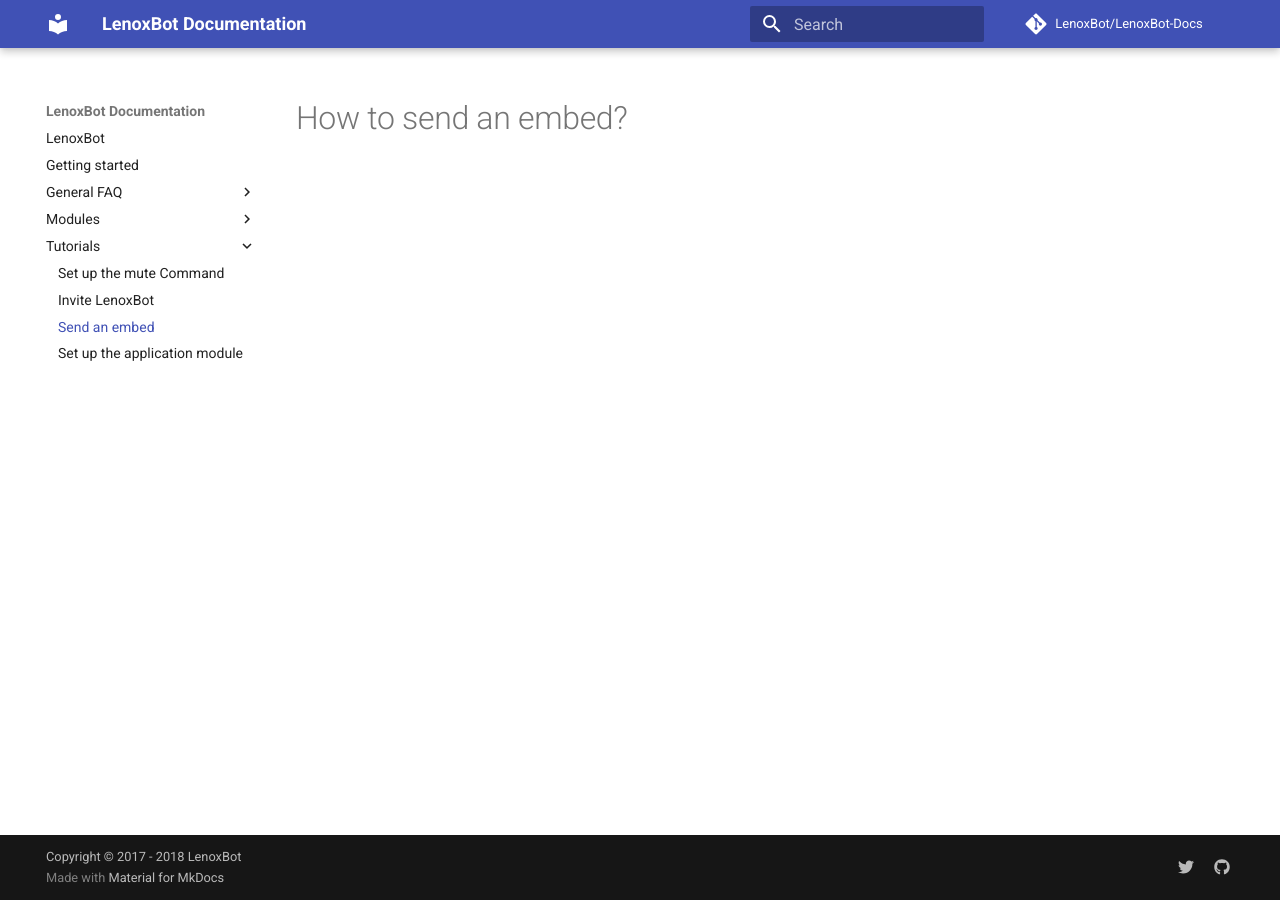
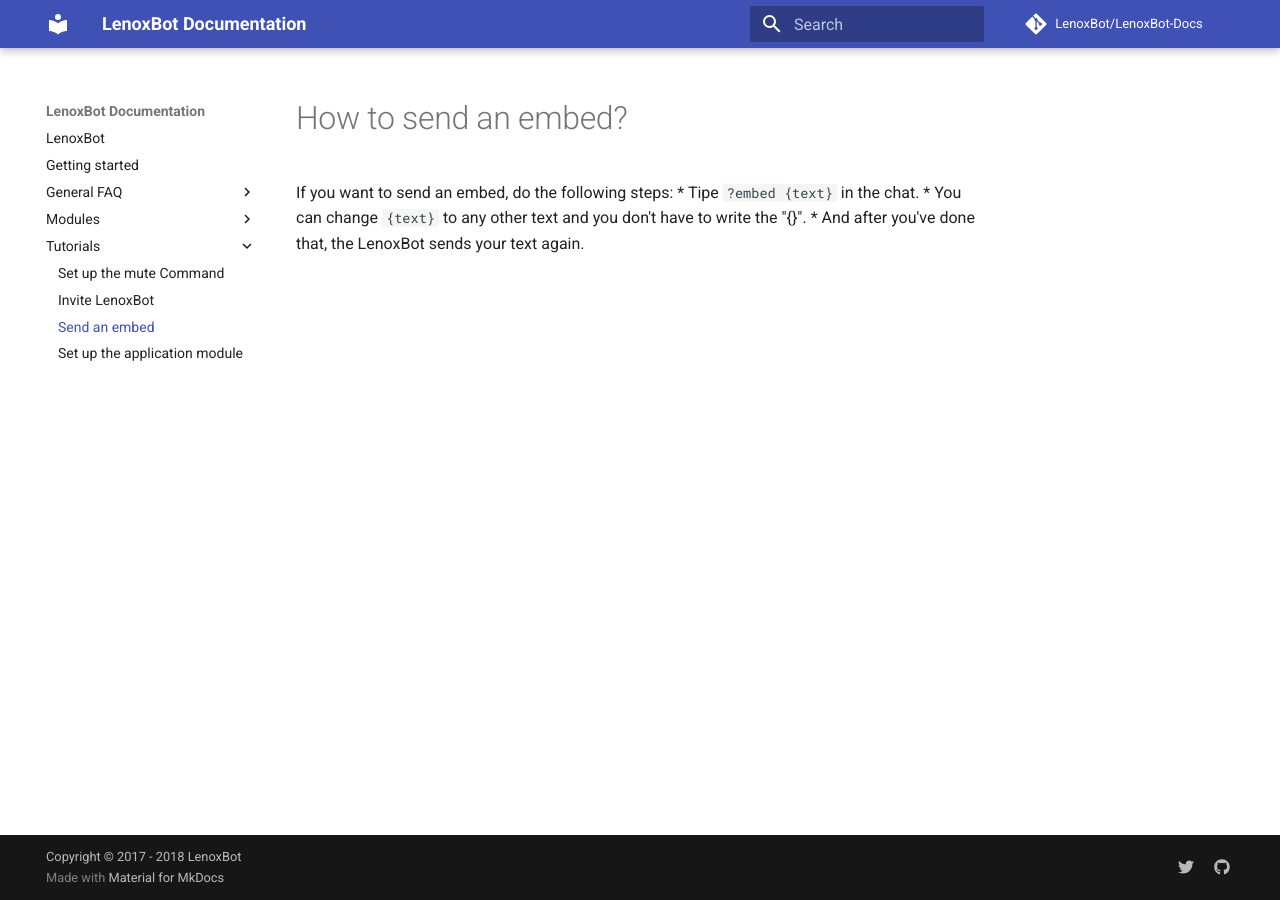
Before and after one commit to gillesheinesch/LenoxBot-Docs, an MkDocs documentation site: the page built from docs/Tutorials/Send an embed.md, in a window 1280 px wide. Built offline with MkDocs 1.6.1 and Material for MkDocs 9.7.7, drawn with Linux system fonts in a browser that asks for light colours; comment, search, counter and statistics services are not loaded.

Commit message:
Update Send an embed.md

```diff
--- a/docs/Tutorials/Send an embed.md
+++ b/docs/Tutorials/Send an embed.md
@@ -1,4 +1,9 @@
 title: Send an embed
-description:
+description: If you want to send an embed, here you can find how you send an embed
 
 # How to send an embed?
+
+If you want to send an embed, do the following steps:
+* Tipe `?embed  {text}` in the chat.
+* You can change `{text}` to any other text and you don't have to write the "{}".
+* And after you've done that, the LenoxBot sends your text again.
```
